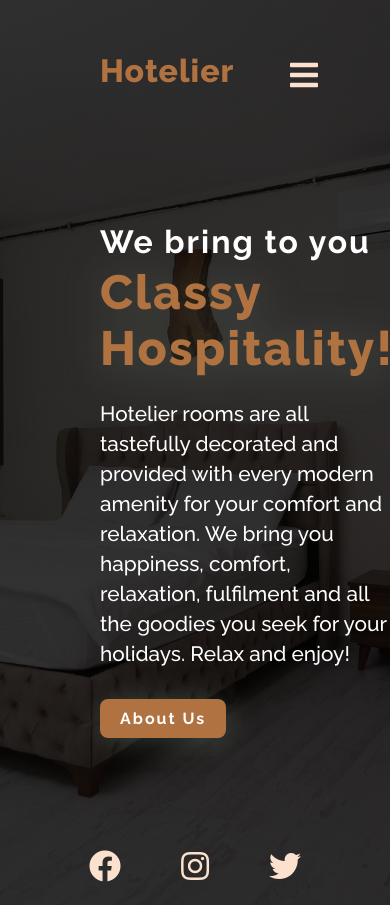
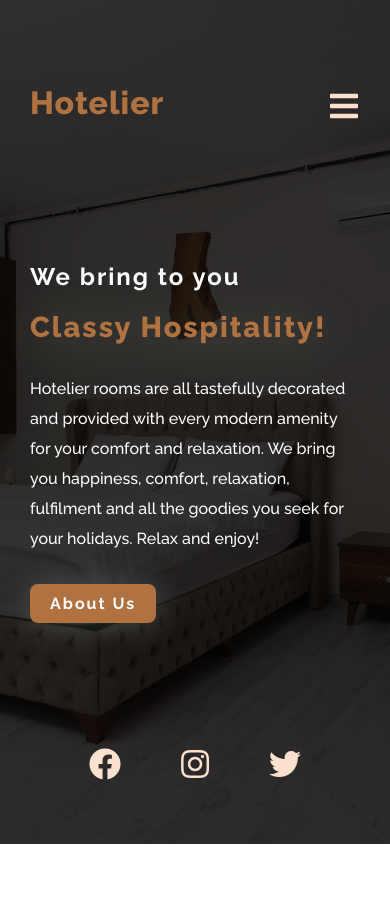
Before and after one commit to obinnaakaolisa/responsive-hotel-landing-page, a plain HTML site: page index.html in a window 390 px wide. After the commit the page ends 844 px from the top, so only its background shows below. Drawn offline with Linux system fonts and the light colour scheme; a script that the page names is missing.

Commit message:
Updated Media Query for Mobile Screens

```diff
--- a/assets/css/main.css
+++ b/assets/css/main.css
@@ -19,7 +19,7 @@ body {
     min-height: 100vh;
     display: flex;
     flex-direction: column;
-    justify-content: flex-start;
+    justify-content: space-around;
     align-items: flex-start;
     background: linear-gradient(rgba(0, 0, 0, .8), rgba(0, 0, 0, .8) ), url(../images/hotel-bg.jpg);
     background-size: cover;
@@ -234,13 +234,21 @@ header label { display: none; }
 }
 
 @media screen and (max-width:560px) {
+    header {
+        padding: 30px;
+        padding-right: 60px;
+    }
+    .content {
+        max-width: 100%;
+        margin: 30px;
+    }
     .content .info h1 {
-        font-size: 2rem;
+        font-size: 1.5rem;
         line-height: 50px;
         margin-bottom: 20px;
     }
 
-    .content .info h1 span { font-weight: 800; }
+    .content .info h1 span { font-weight: 800; font-size: 1.8rem;}
 
-    .content .info p { line-height: 30px; font-size: 1.3rem; }
+    .content .info p { line-height: 30px; font-size: 1rem; }
 }
```
